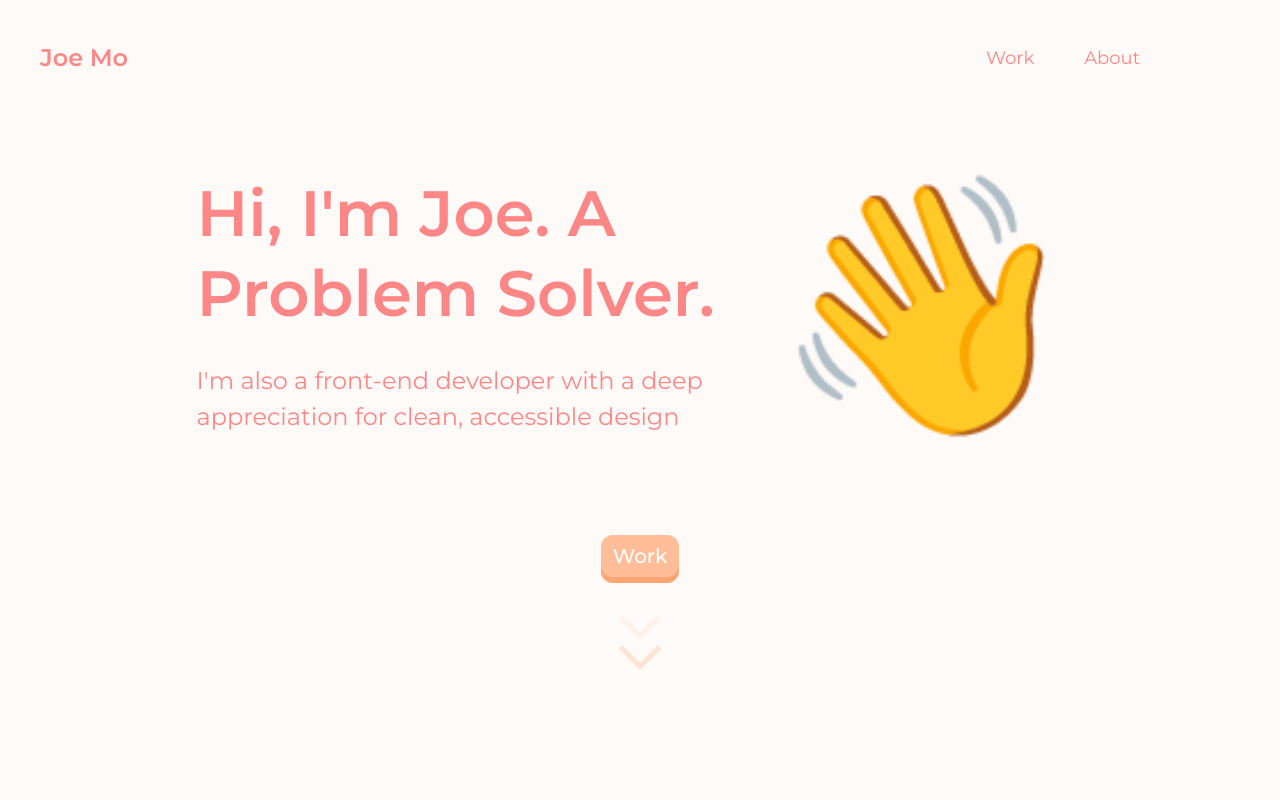
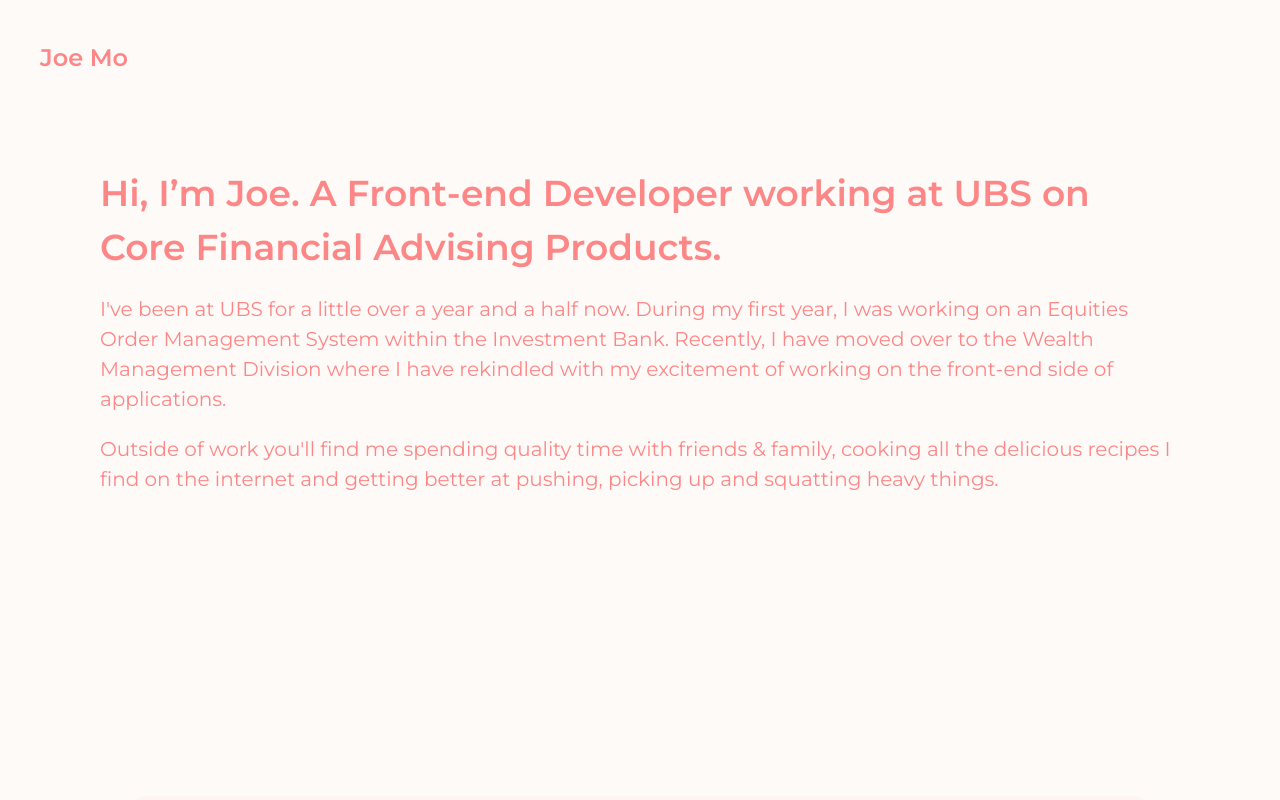
Before and after one commit to joseph-mo/joseph-mo.github.io, a React (Create React App) app: page / in a window 1280 px wide. Shown: the top 800 px of the page. Built offline with nearby package versions, Linux system fonts and the light colour scheme.

Commit message:
Remove about page

```diff
--- a/src/App.jsx
+++ b/src/App.jsx
@@ -1,7 +1,6 @@
 import React from 'react';
 import { Routes, Route } from 'react-router-dom';
 import Work from './components/main/Work';
-import About from './components/main/About';
 import Navigation from './components/main/Navigation';
 import ProjectDetail from './components/projects/ProjectDetail';
 import NotFoundPage from './components/main/NotFoundPage';
@@ -13,7 +12,6 @@ const App = () => {
       <Routes>
         <Route path="*" element={<NotFoundPage />} />
         <Route path="/" element={<Work />} />
-        <Route path="/about" element={<About />} />
         <Route path="/projects/:projectName" element={<ProjectDetail />} />
       </Routes>
     </>
--- a/src/components/main/About.jsx
+++ /dev/null
@@ -1,41 +0,0 @@
-import React from 'react';
-import Timeline from '../timeline/Timeline';
-import headshot from '../../images/headshot.png';
-import Footer from './Footer';
-import ProgressElements from './ProgressElements';
-
-const About = () => {
-  return (
-    <div>
-      <ProgressElements />
-      <div className="about">
-        <img className="about-image" src={headshot} alt="Profile" />
-        <div className="about-text">
-          <div className="about-text__title">
-            I’m Joe, a Front-end Developer working at UBS on Core Financial
-            Advising Products.
-          </div>
-          <div className="about-text__description">
-            <div className="about-text__work">
-              I've been at UBS for a little over a year and a half now. During
-              my first year, I was working on an Equities Order Management
-              System within the Investment Bank. Recently, I have moved over to
-              the Wealth Management Division where I have rekindled with my
-              excitement of working on the front-end side of applications.
-            </div>
-            <div className="about-text__personal">
-              Outside of work you'll find me spending quality time with friends
-              & family, cooking all the delicious recipes I find on the internet
-              and getting better at pushing, picking up and squatting heavy
-              things.
-            </div>
-          </div>
-        </div>
-      </div>
-      <Timeline />
-      <Footer />
-    </div>
-  );
-};
-
-export default About;
--- a/src/components/main/Navigation.jsx
+++ b/src/components/main/Navigation.jsx
@@ -1,20 +1,14 @@
 import React from 'react';
 import { Link } from 'react-router-dom';
+import japan from '../../images/japan.jpg';
 
 const Navigation = () => {
   return (
     <header className="nav-bar">
       <Link to="/" className="nav-bar__logo">
         <div>Joe Mo</div>
+        {/* <img className="about-image" src={japan} alt="Profile" /> */}
       </Link>
-      <nav className="nav-bar__list">
-        <Link to="/" className="nav-bar__list-item">
-          Work
-        </Link>
-        <Link to="/about" className="nav-bar__list-item">
-          About
-        </Link>
-      </nav>
     </header>
   );
 };
--- a/src/components/main/Work.jsx
+++ b/src/components/main/Work.jsx
@@ -2,12 +2,37 @@ import React from 'react';
 import Projects from '../projects/Projects';
 import Footer from './Footer';
 import ProgressElements from './ProgressElements';
+import Timeline from '../timeline/Timeline';
 
 const Work = () => {
   return (
     <>
       <ProgressElements />
-      <div className="intro">
+      <div className="about">
+        <div className="about-text">
+          <div className="about-text__title">
+            Hi, I’m Joe. A Front-end Developer working at UBS on Core Financial
+            Advising Products.
+          </div>
+          <div className="about-text__description">
+            <div className="about-text__work">
+              I've been at UBS for a little over a year and a half now. During
+              my first year, I was working on an Equities Order Management
+              System within the Investment Bank. Recently, I have moved over to
+              the Wealth Management Division where I have rekindled with my
+              excitement of working on the front-end side of applications.
+            </div>
+            <div className="about-text__personal">
+              Outside of work you'll find me spending quality time with friends
+              & family, cooking all the delicious recipes I find on the internet
+              and getting better at pushing, picking up and squatting heavy
+              things.
+            </div>
+          </div>
+        </div>
+      </div>
+
+      {/* <div className="intro">
         <div className="intro-text">
           <div className="intro-text__header">
             Hi, I'm Joe. A Problem Solver.
@@ -18,9 +43,8 @@ const Work = () => {
           </div>
         </div>
         <span className="intro-wave">👋</span>
-      </div>
-
-      <div className="intro-more">
+      </div> */}
+      {/* <div className="intro-more">
         <a className="intro-more__link" href="/#projects">
           <button className="intro-more__btn">
             <span className="intro-more__btn-text">Work</span>
@@ -31,8 +55,8 @@ const Work = () => {
           <span></span>
           <span></span>
         </div>
-      </div>
-
+      </div> */}
+      <Timeline />
       <Projects />
       <Footer />
     </>
--- a/src/styles/components/main/_about.scss
+++ b/src/styles/components/main/_about.scss
@@ -6,17 +6,20 @@
   justify-content: center;
   min-height: 60vh;
   padding-top: 50px;
+  padding-left: 100px;
+  padding-right: 100px;
 
-  &-image {
-    width: 500px;
-    height: 500px;
-    visibility: hidden;
-    animation: about-content 1s ease 0.3s forwards;
-  }
+  // &-image {`
+  //   width: 50vh;
+  //   height: 40vh;
+  //   visibility: hidden;
+  //   border-radius: 100%;
+  //   animation: about-content 1s ease 0.3s forwards;
+  // }
 
   &-text {
-    padding-left: 50px;
-    max-width: 650px;
+    // padding-left: 50px;
+    // max-width: 650px;
 
     &__title {
       @extend %text-format-salmon-600;
```
Also changed, not shown: src/images/japan.jpg (added).
